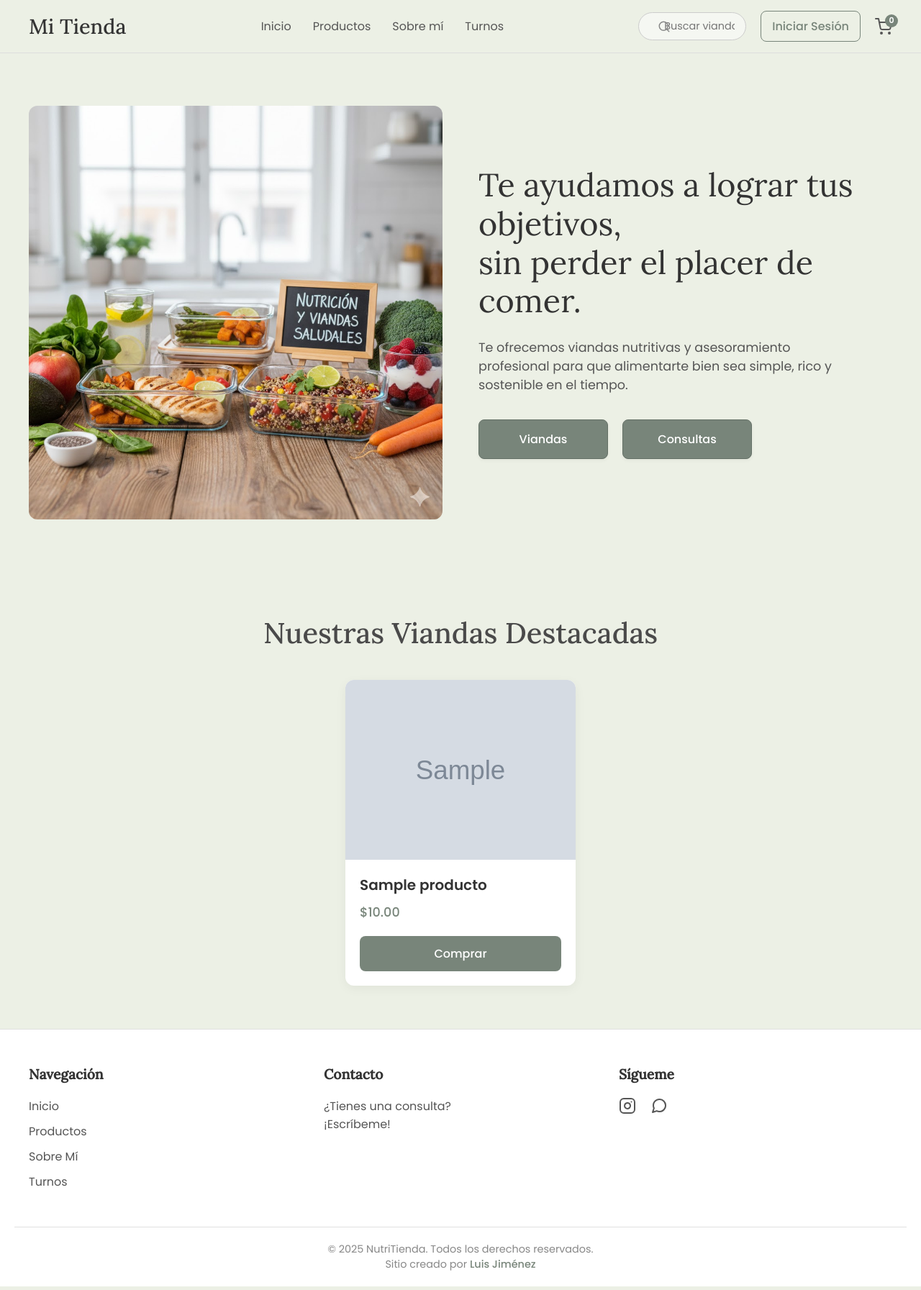
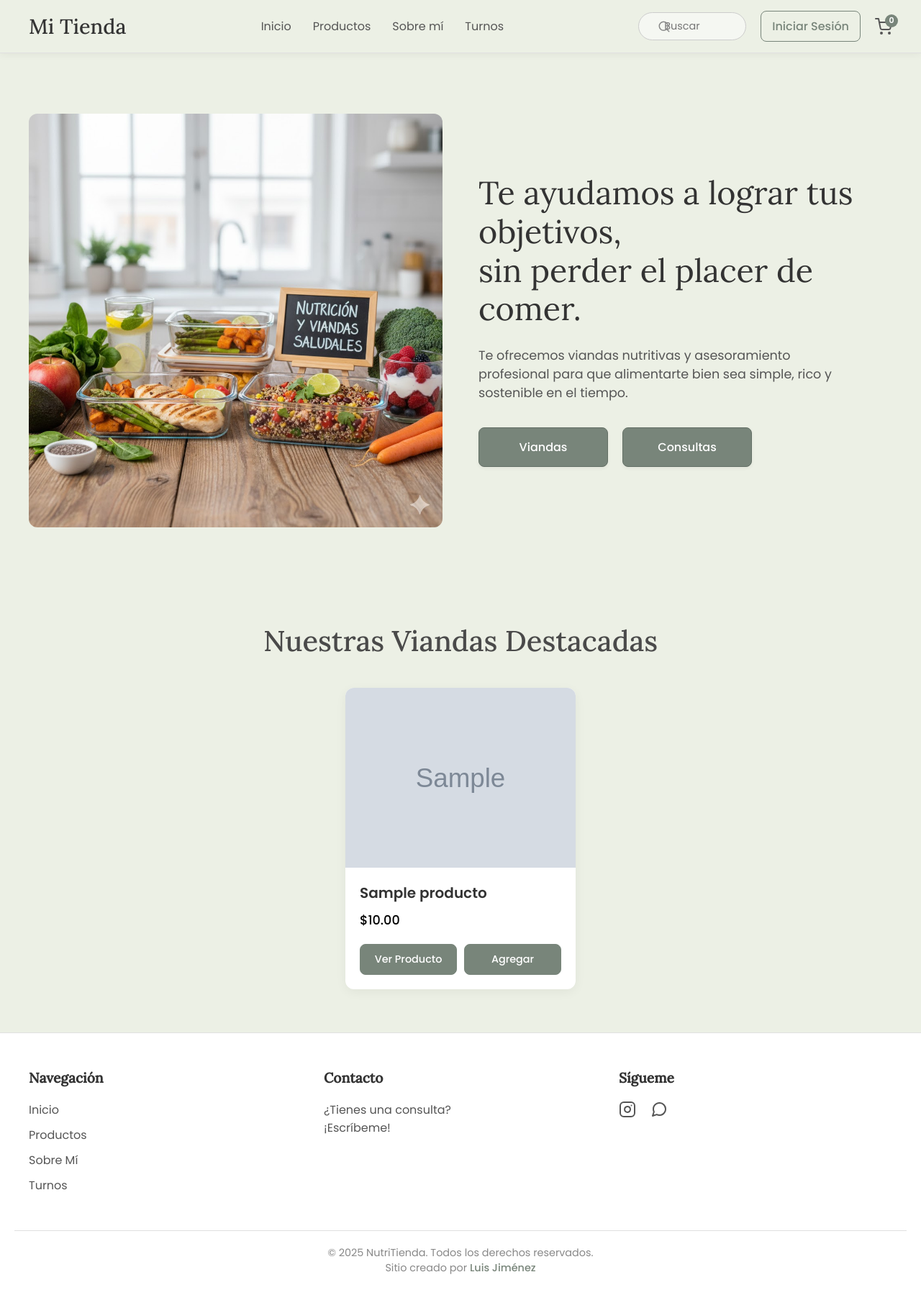
Before and after one commit to LuisJimenez99/tienda-prog-iv, a Django app: page / in a window 1280 px wide. Shown: the whole page at 72% size. Run offline with Django 5.2, Linux system fonts and the light colour scheme; data comes from the database, SQL or seed files in the repository; tables that the repository leaves empty hold one stand-in row (values such as "Sample post"); grey boxes marked "Sample" are stand-in pictures.

Commit message:
Se agrego template de pago exitoso, se cambio el header y el inicio, se agrego seccion turno

```diff
--- a/static/css/style.css
+++ b/static/css/style.css
@@ -14,14 +14,23 @@ body {
     font-family: 'Poppins', sans-serif;
     background-color: #ECF0E5;
     color: #333;
+    padding-top: 85px;
 }
 .navbar {
-    display: flex;
+        display: flex;
     justify-content: space-between;
     align-items: center;
     padding: 15px 40px;
     background-color: #ECF0E5;
-    border-bottom: 1px solid #ddd;
+    border-bottom: 1px solid #e0e0e0;
+
+    /* === CAMBIOS PARA EL MENÚ FIJO === */
+    position: fixed; /* O 'sticky'. 'Fixed' es más compatible. */
+    top: 0;
+    left: 0;
+    width: 100%;
+    z-index: 1000; /* Se asegura de que el nav esté siempre por encima de todo. */
+    box-shadow: 0 2px 10px rgba(0, 0, 0, 0.05); /* Sombra sutil */
 }
 
 .nav-logo a {
@@ -119,15 +128,6 @@ body {
     color: #fff;
 }
 
-
-/* =================================
-   ESTILOS GENERALES Y FUENTES
-   ================================= */
-
-
-
-
-
 /* =================================
    SECCIÓN PRINCIPAL (IMAGEN Y TEXTO)
    ================================= */
@@ -211,7 +211,7 @@ body {
 }
 
 .tarjeta-producto {
-    background-color: #FFFFFF;
+    background-color: #ffffff;
     border-radius: 12px;
     overflow: hidden;
     box-shadow: 0 4px 15px rgba(0, 0, 0, 0.05);
@@ -249,7 +249,7 @@ body {
 
 .tarjeta-precio {
     font-size: 1.1rem;
-    color: #78857A;
+    color: #000000;
     font-weight: 500;
     margin-bottom: 20px;
 }
@@ -273,6 +273,7 @@ body {
     box-sizing: border-box;
     box-shadow: 0 2px 5px rgba(0, 0, 0, 0.05);
     transition: all 0.3s ease;
+    text-decoration: none;
 }
 
 .btn-elegante:hover {
@@ -1314,3 +1315,45 @@ body {
     background-color: #78857A;
     color: #fff;
 }
+
+
+/* =================================
+   BOTONES EN TARJETAS DE PRODUCTO
+   ================================= */
+
+/* Contenedor que agrupa los dos botones */
+.tarjeta-botones {
+    display: flex;
+    gap: 10px; /* Espacio entre los dos botones */
+    margin-top: 15px;
+}
+
+/* Estilos comunes para ambos botones: tamaño, fuente, etc. */
+.tarjeta-botones .add-to-cart-btn,
+.tarjeta-botones .btn-ver-producto {
+    flex: 1; /* Hacemos que ambos botones ocupen el 50% del espacio */
+    padding: 10px 5px; /* Altura reducida para un look más delicado */
+    font-size: 0.9rem;
+    font-family: inherit; /* ¡CORRECCIÓN AQUÍ! Fuerza a los botones a usar la fuente 'Poppins' */
+    text-align: center;
+    text-decoration: none;
+    border-radius: 8px;
+    cursor: pointer;
+    transition: all 0.3s ease;
+    font-weight: 500;
+    border: 1px solid #78857A; /* Borde del mismo color verde */
+}
+
+/* Estilo unificado de color verde sólido para ambos botones */
+.tarjeta-botones .add-to-cart-btn,
+.tarjeta-botones .btn-ver-producto {
+    background-color: #78857A;
+    color: #FFFFFF;
+}
+
+/* Efecto hover para ambos botones */
+.tarjeta-botones .add-to-cart-btn:hover,
+.tarjeta-botones .btn-ver-producto:hover {
+    background-color: #647066;
+    border-color: #647066;
+}
--- a/templates/header_content.html
+++ b/templates/header_content.html
@@ -16,7 +16,7 @@
     <div class="nav-acciones">
         <!-- ... (tu formulario de búsqueda) ... -->
         <form method="GET" action="{% url 'lista_productos' %}" class="search-container">
-            <input type="text" name="q" class="search-input" placeholder="Buscar viandas...">
+            <input type="text" name="q" class="search-input" placeholder="Buscar">
             <button type="submit" class="search-button">
                 <svg class="search-icon" xmlns="http://www.w3.org/2000/svg" width="18" height="18" viewBox="0 0 24 24"
                     fill="none" stroke="currentColor" stroke-width="2" stroke-linecap="round" stroke-linejoin="round">
--- a/templates/inicio.html
+++ b/templates/inicio.html
@@ -1,40 +1,33 @@
 {% extends 'base.html' %}
 {% load static %}
 
-<!-- Todo el contenido de la página de inicio va dentro de este bloque -->
 {% block content %}
 
-<!-- 1. Contenido que antes estaba en main_content.html (la sección principal) -->
+    <!-- 1. Sección principal -->
     <div class="seccion-principal">
         <div class="componente-principal">
             <div class="contenedor-imagen">
-            <!-- CORRECCIÓN: Usamos la etiqueta 'static' para que Django encuentre la imagen -->
                 <img class="imagen-principal" src="{% static 'images/imagen1.jpg' %}" alt="Viandas saludables en una mesa">
             </div>
-
             <div class="contenedor-contenido">
                 <p class="titulo">
                     Te ayudamos a lograr tus objetivos, <br> sin perder el placer de comer.
                 </p>
-
                 <p class="descripcion">
-                Te ofrecemos viandas nutritivas y asesoramiento profesional para que alimentarte bien sea simple, rico y
-                sostenible en el tiempo.
+                    Te ofrecemos viandas nutritivas y asesoramiento profesional para que alimentarte bien sea simple, rico y sostenible en el tiempo.
                 </p>
-
                 <div class="contenedor-botones">
-                <button class="btn-elegante">Viandas</button>
-                <button class="btn-elegante">Consultas</button>
+                    <a href="{% url 'lista_productos' %}" class="btn-elegante">Viandas</a>
+                    <a href="{% url 'calendario' %}" class="btn-elegante">Consultas</a>
                 </div>
             </div>
         </div>
     </div>
 
-<!-- 2. Contenido que también estaba en main_content.html (la sección de productos destacados) -->
+    <!-- 2. Sección de productos destacados -->
     <section class="seccion-productos">
         <h2 class="titulo-seccion">Nuestras Viandas Destacadas</h2>
         <div class="contenedor-grid-productos">
-        <!-- Bucle de Django para mostrar cada producto destacado -->
             {% for producto in productos %}
                 <div class="tarjeta-producto">
                     <a href="{% url 'detalle_producto' producto.id %}" class="tarjeta-link">
@@ -46,42 +39,49 @@
                         <h3 class="tarjeta-titulo">
                             <a href="{% url 'detalle_producto' producto.id %}">{{ producto.nombre }}</a>
                         </h3>
-                <p class="tarjeta-precio">${{ producto.precio }}</p>
-                <button class="btn-comprar add-to-cart-btn" data-id="{{ producto.id }}"
-                    data-nombre="{{ producto.nombre }}" data-precio="{{ producto.precio }}"
+                        <p class="tarjeta-precio">${{ producto.precio|floatformat:2 }}</p>
+
+                        <!-- === INICIO DEL CAMBIO: Contenedor para dos botones === -->
+                        <div class="tarjeta-botones">
+                            <a href="{% url 'detalle_producto' producto.id %}" class="btn-ver-producto">Ver Producto</a>
+                            <button class="btn-agregar-carrito add-to-cart-btn"
+                                    data-id="{{ producto.id }}"
+                                    data-nombre="{{ producto.nombre }}"
+                                    data-precio="{{ producto.precio }}"
                                     data-imagen="{{ producto.imagen.url }}">
-                    Comprar
+                                Agregar
                             </button>
+                        </div>
+                        <!-- === FIN DEL CAMBIO === -->
+
                     </div>
                 </div>
             {% endfor %}
         </div>
     </section>
 
-{% if receta %}<!-- Solo muestra la sección si la vista encontró una receta -->
+    <!-- Sección de Receta Aleatoria -->
+    {% if receta %}
     <section class="seccion-receta">
-    <div class="receta-card">
-
+        <div id="receta-card" class="receta-card">
             <div class="receta-imagen-contenedor">
-            <!-- Muestra la imagen de la receta -->
-            <img src="{{ receta.imagen.url }}" alt="{{ receta.nombre }}">
+                <img id="receta-imagen" src="{{ receta.imagen.url }}" alt="{{ receta.nombre }}">
             </div>
-
             <div class="receta-contenido">
                 <h3 class="subtitulo-seccion">¿Sin ideas para hoy?</h3>
-            <!-- Muestra el nombre de la receta -->
-            <h2 class="titulo-receta">{{ receta.nombre }}</h2>
-            <p class="descripcion-receta">
-                Prueba esta deliciosa y saludable receta. ¡Sorprende a todos con un plato nutritivo y fácil de preparar!
-            </p>
+                <h2 id="receta-nombre" class="titulo-receta">{{ receta.nombre }}</h2>
+                <div id="receta-detalles" class="receta-detalles">
+                    <h4><i class="fas fa-clock"></i> Tiempo: <span id="receta-tiempo">{{ receta.tiempo_preparacion }}</span></h4>
+                    <h4><i class="fas fa-list-ul"></i> Ingredientes:</h4>
+                    <p id="receta-ingredientes">{{ receta.ingredientes }}</p>
+                    <h4><i class="fas fa-utensils"></i> Pasos:</h4>
+                    <p id="receta-instrucciones">{{ receta.instrucciones }}</p>
+                </div>
                 <div class="receta-botones">
-                <!-- En el futuro, este enlace llevará a la página de detalles de la receta -->
-                <a href="#" class="btn-principal">Ver Receta Completa</a>
-                <!-- Este enlace recarga la página de inicio para obtener otra receta al azar -->
-                <a href="{% url 'inicio' %}" class="btn-secundario">Probar otra</a>
+                    <button id="ver-receta-btn" class="btn-principal" type="button">Ver Receta Completa</button>
+                    <button id="otra-receta-btn" class="btn-secundario" type="button">Probar otra</button>
                 </div>
             </div>
-
         </div>
     </section>
     {% endif %}
--- a/tienda_denu/settings.py
+++ b/tienda_denu/settings.py
@@ -145,3 +145,5 @@ MERCADO_PAGO_ACCESS_TOKEN = os.getenv('MERCADO_PAGO_ACCESS_TOKEN')
 # Define el precio de tu consulta aquí para gestionarlo fácilmente
 # ¡Asegúrate de que sea un número flotante (con .00)!
 PRECIO_CONSULTA = 15000.00
+
+LOGIN_URL = 'login'
--- a/turnos/urls.py
+++ b/turnos/urls.py
@@ -1,42 +1,18 @@
 from django.urls import path
 from . import views
 
+# La lista de URLs debe definirse una sola vez, sin repeticiones.
 urlpatterns = [
-    # --- URLs que ya tenías ---
-    # /turnos/ -> Muestra el calendario principal
+    # --- URLS DEL CALENDARIO ---
     path('', views.calendario_view, name='calendario'),
-
-    # /turnos/api/horarios/... -> El API que devuelve los horarios disponibles
     path('api/horarios/<str:date_str>/', views.horarios_disponibles_api, name='horarios_api'),
 
-
-    # --- URLS NUEVAS PARA EL PROCESO DE PAGO ---
-    # /turnos/checkout/ -> Página para confirmar y ver los métodos de pago
+    # --- URLS DEL FLUJO DE PAGO Y RESERVA ---
     path('checkout/', views.checkout_turno_view, name='checkout_turno'),
-
-    # /turnos/confirmar-reserva/ -> Página final que guarda el turno y envía los emails
     path('confirmar-reserva/', views.confirmar_reserva_view, name='confirmar_reserva'),
 
-# /turnos/ -> Muestra el calendario principal
-path('', views.calendario_view, name='calendario'),
-
-    # /turnos/api/horarios/... -> El API que devuelve los horarios disponibles
-path('api/horarios/<str:date_str>/', views.horarios_disponibles_api, name='horarios_api'),
-
-    # /turnos/checkout/ -> Página para confirmar y ver los métodos de pago
-path('checkout/', views.checkout_turno_view, name='checkout_turno'),
-
-    # /turnos/confirmar-reserva/ -> Acción para confirmar una reserva por transferencia
-path('confirmar-reserva/', views.confirmar_reserva_view, name='confirmar_reserva'),
-
-
-    # --- URLS NUEVAS PARA EL FEEDBACK DE MERCADO PAGO ---
-    # /turnos/pago/exitoso/ -> Página que se muestra si el pago fue aprobado
-path('pago/exitoso/', views.pago_exitoso_view, name='pago_exitoso'),
-
-    # /turnos/pago/pendiente/ -> Página para pagos en efectivo (Rapipago, etc.)
-path('pago/pendiente/', views.pago_pendiente_view, name='pago_pendiente'),
-
-    # /turnos/pago/fallido/ -> Página si el pago fue rechazado
-path('pago/fallido/', views.pago_fallido_view, name='pago_fallido'),
+    # --- URLS DE RESPUESTA DE MERCADO PAGO ---
+    path('pago/exitoso/', views.pago_exitoso_view, name='pago_exitoso'),
+    path('pago/pendiente/', views.pago_pendiente_view, name='pago_pendiente'),
+    path('pago/fallido/', views.pago_fallido_view, name='pago_fallido'),
 ]
```
Also changed, not shown: templates/turnos/pago_exitoso.html (+37 -7 lines), turnos/views.py (+2 -6 lines). Lines whose indentation alone changed are shown as unchanged.
